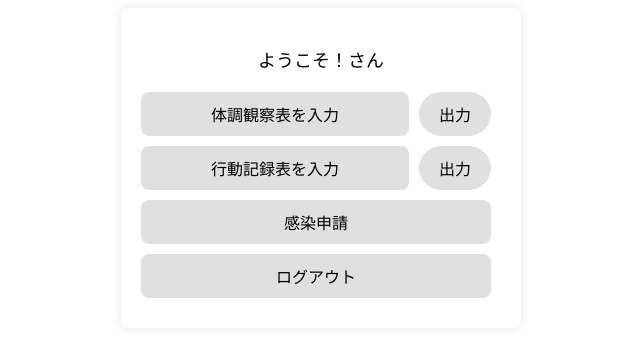
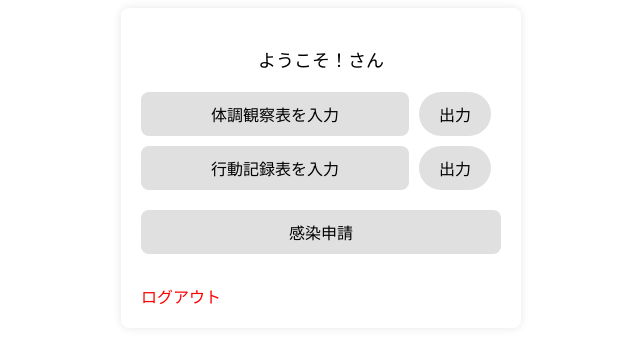
Before and after one commit to tomohisa847/DBproject, a Flask app: template templates/top.html in a window 1280 px wide. Shown: the part 232-575 px from the top of the page, without its empty margins (319-959 px from the left). Run offline with Flask 3, Linux system fonts and the light colour scheme; the template is opened without the code that fills it, so the values that code supplies are empty; the visitor is signed in with stand-in values (Sample User, id 1).

Commit message:
修正した

```diff
--- a/sql/COVIDCreateTable.sql
+++ b/sql/COVIDCreateTable.sql
@@ -60,7 +60,6 @@
     infect_id INT AUTO_INCREMENT PRIMARY KEY, -- 症状ID: 主キー、自動インクリメント
     person_id VARCHAR(10) NOT NULL, -- 個人ID: 必須項目、外部キー
     infected BOOLEAN, -- 感染者か
-    companion_present BOOLEAN, -- 同行者有無
     diagnosis_date DATE NOT NULL, -- 受診日: 必須項目
     FOREIGN KEY (person_id) REFERENCES PersonalInfo(person_id) -- 外部キー設定: PersonalInfoテーブルのperson_idを参照
 );
--- a/templates/debug.html
+++ b/templates/debug.html
@@ -7,6 +7,6 @@
 </head>
 <body>
     <h1>{{debug}}</h1>
-    <a href="/logout">ログイン画面に戻る</a>
+    <a href="/login">ログイン画面に戻る</a>
 </body>
 </html>
--- a/templates/top.html
+++ b/templates/top.html
@@ -92,9 +92,9 @@
                 <a href="/insertActivity1">行動記録表を入力</a>
                 <a class="output" href="/showActivity">出力</a>
             </li>
-            <li><a href="/insertInfect1">感染申請</a></li>
-            <li><a href="/logout">ログアウト</a></li>
         </ul>
+        <a href="/infectApply" class="infect-button">感染申請</a>
+        <a href="/logout" class="logout-button">ログアウト</a>
     </div>
 </body>
 </html>
```
